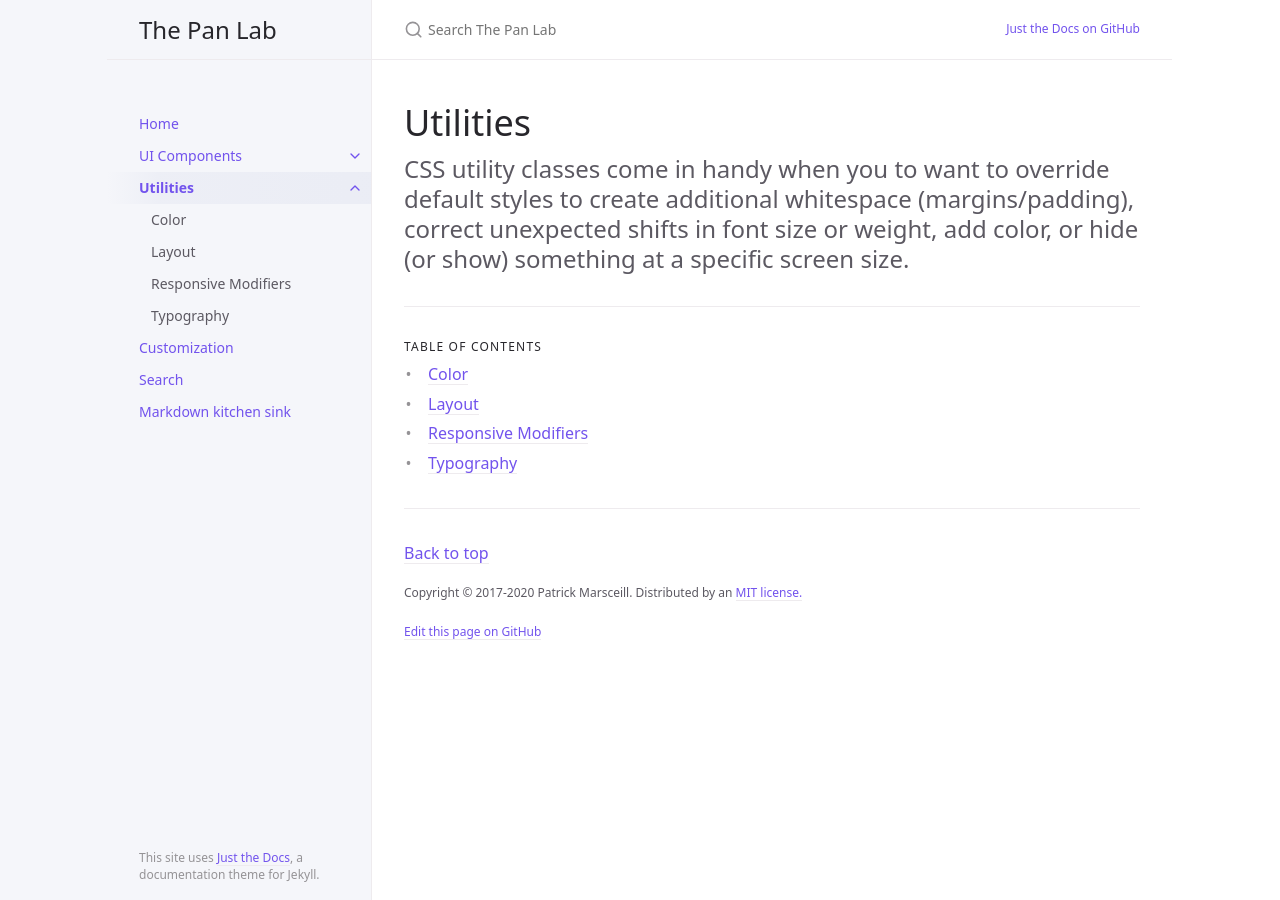
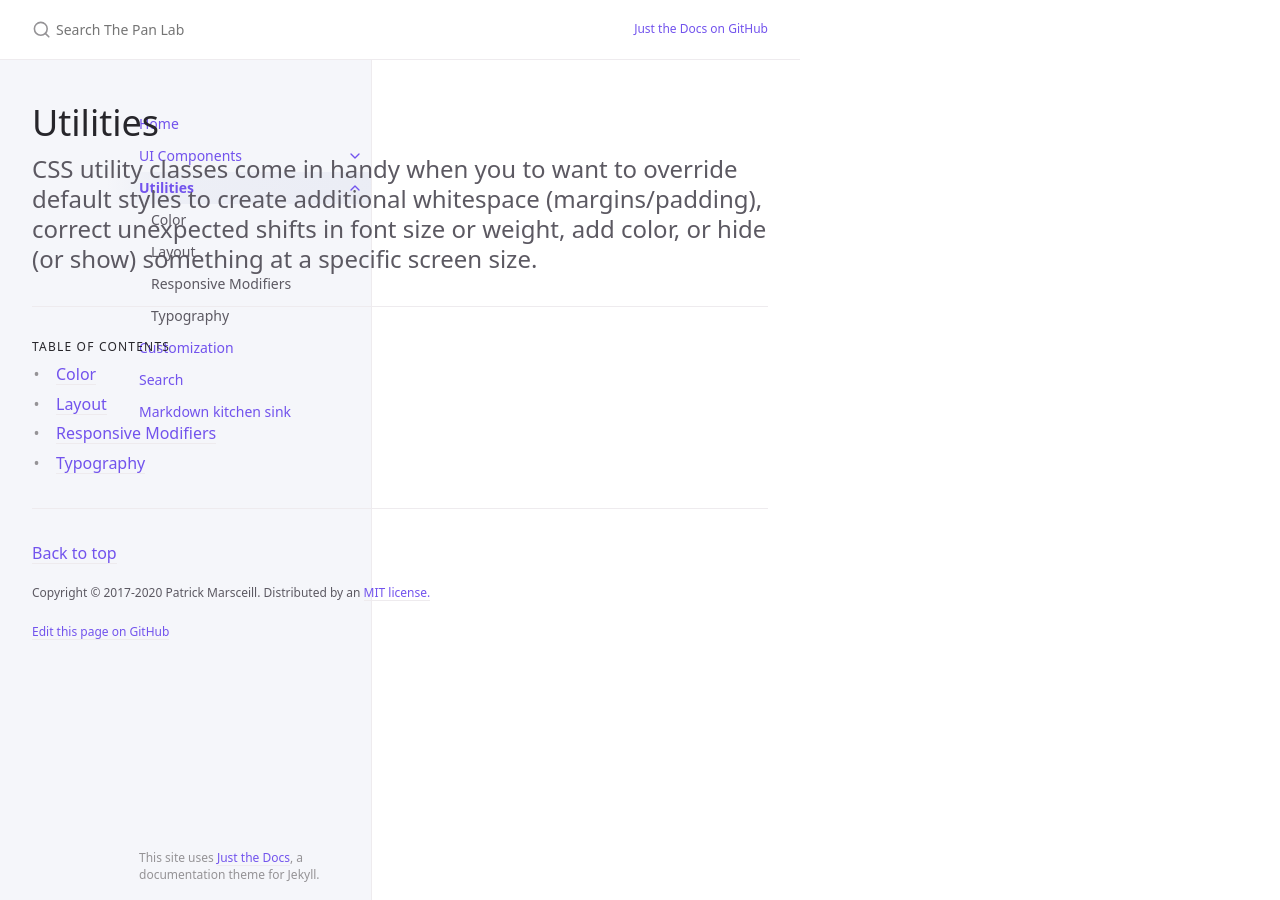
Before and after one commit to thepanlab/thepanlab.github.io, a Jekyll site: the page built from docs/utilities/utilities.md, in a window 1280 px wide. Built offline with Jekyll 4.4.1, drawn with Linux system fonts in a browser that asks for light colours.

Commit message:
Update layout.scss

```diff
--- a/_sass/layout.scss
+++ b/_sass/layout.scss
@@ -32,9 +32,10 @@
   }
 
   @include mq(lg) {
-    margin-left: calc(
-      (100% - #{$nav-width + $content-width}) / 2 + #{$nav-width}
-    );
+//     margin-left: calc(
+//       (100% - #{$nav-width + $content-width}) / 2 + #{$nav-width}
+//     );
+    margin-left:0;
   }
 }
 
```
